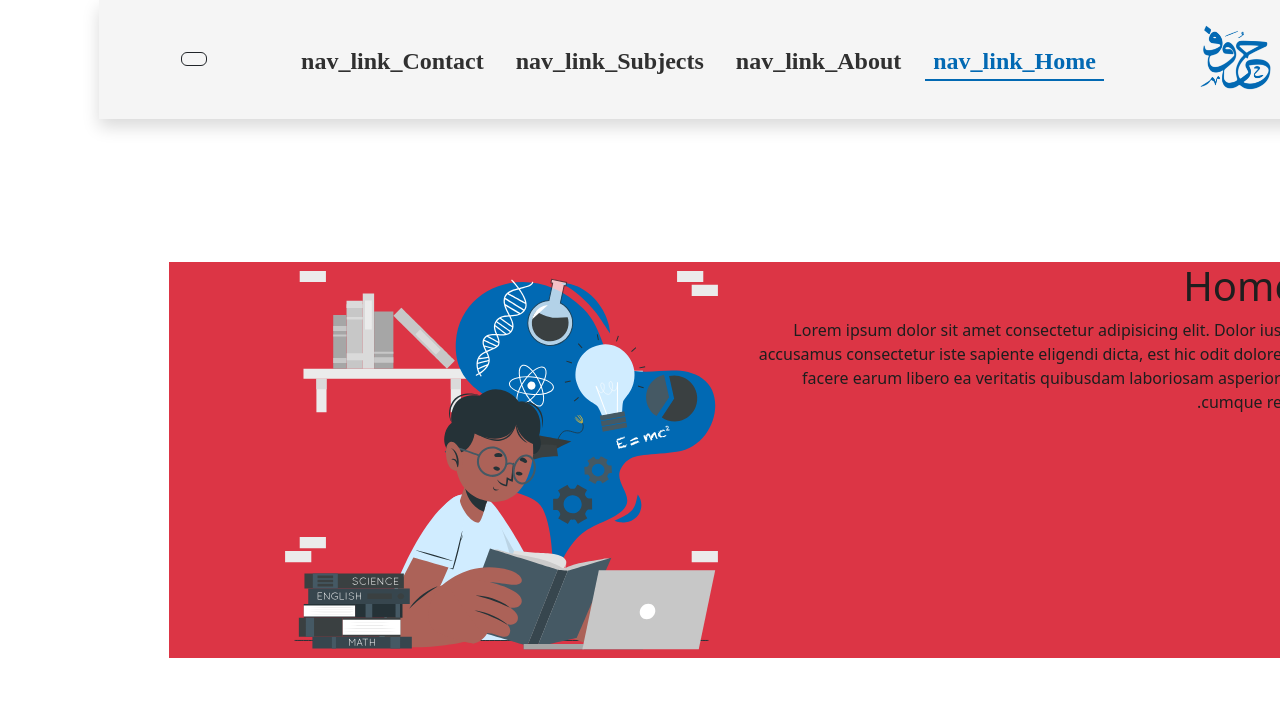
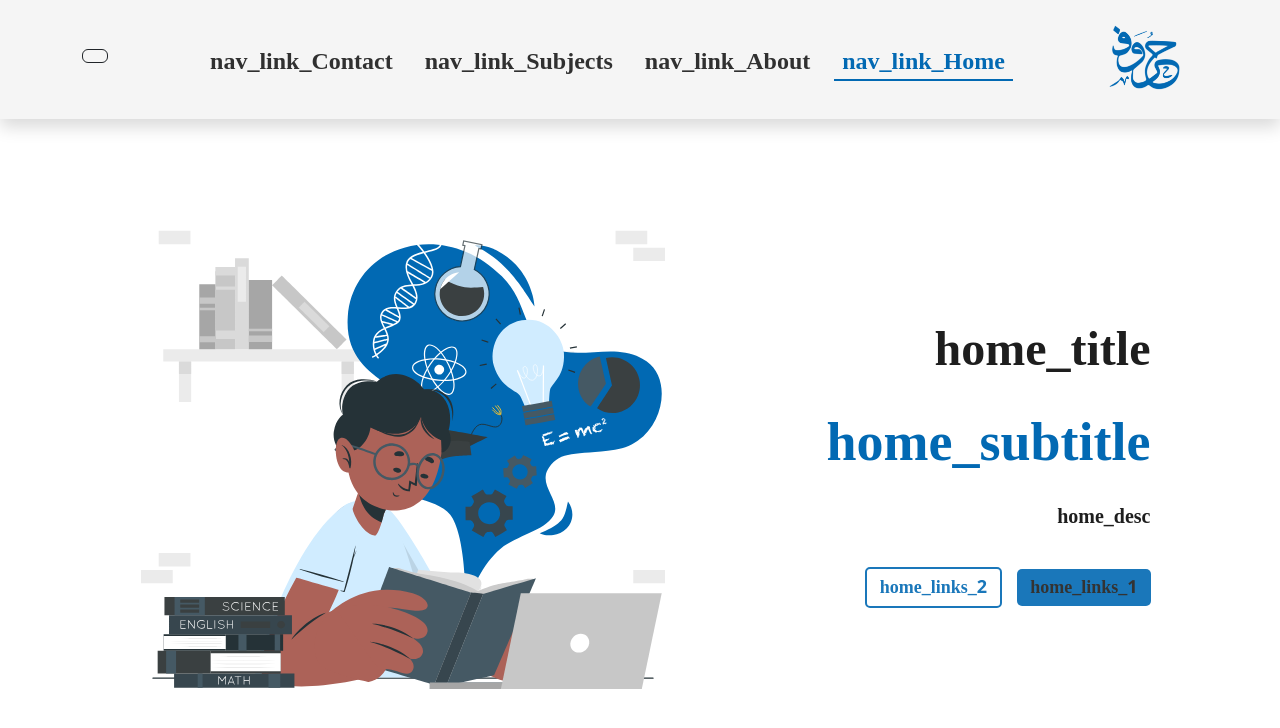
Before and after one commit to AhmedAlaaElsaadani/Horuf-Platform, a React (Vite) app: page / in a window 1280 px wide. Shown: the top 728 px of the page. Built offline with nearby package versions, Linux system fonts and the light colour scheme; no server answers.

Commit message:
+Home Component

```diff
--- a/public/locale/ar/translation.json
+++ b/public/locale/ar/translation.json
@@ -4,5 +4,11 @@
   "nav_link_Subjects": "مواد دراسية",
   "nav_link_Contact": "تواصل معنا",
   "nav_lang": "English",
+  "home_title": "منصة حروف التعليمية",
+  "home_subtitle": "كيان كبير هدفه نجاحك",
+  "home_desc":"منصة تعليمية شاملة، تهدف إلى دعمك في كل خطوة نحو النجاح",
+  "home_links_1":"انضم الآن لمنصتنا",
+  "home_links_2":"تعرف علينا أكثر",
+
   "About us": "عن المنصة"
 }
--- a/public/locale/en/translation.json
+++ b/public/locale/en/translation.json
@@ -4,5 +4,10 @@
   "nav_link_Subjects": "Subjects",
   "nav_link_Contact": "Contact",
   "nav_lang": "عربى",
+  "home_title": "Horuf Academy",
+  "home_subtitle": "A great entity aiming for your success",
+  "home_desc":"A comprehensive educational platform, aiming to support you in every step towards success",
+  "home_links_1":"Join our platform now",
+  "home_links_2":"Learn more about us",
   "About us": "About us"
 }
--- a/src/App.jsx
+++ b/src/App.jsx
@@ -28,7 +28,7 @@ const router = createBrowserRouter([
  * components
  *      -navbar <Ahmed> 80%
  *      -RoutLayout <Ahmed> 80%
- *      -Home
+ *      -Home <Ahmed> 100% ✅
  *      -student account
  *                . Edit student profile
  *                . Change password
--- a/src/Component/Heading1/Heading1.jsx
+++ b/src/Component/Heading1/Heading1.jsx
@@ -5,15 +5,20 @@ import img2 from "../../assets/Images/Heading1/graduition.png";
 import img3 from "../../assets/Images/Heading1/Mastarh.png";
 
 export default function Heading1({ headingText }) {
-  const images=[
-    {id:1,src:img1,alt:"Books"},
-    {id:3,src:img3,alt:"Masterh"},
-    {id:2,src:img2,alt:"Graduation"},
-  ]
+  const images = [
+    { id: 1, src: img1, alt: "Books" },
+    { id: 3, src: img3, alt: "Masterh" },
+    { id: 2, src: img2, alt: "Graduation" },
+  ];
   return (
-    <div className={style.Heading1+" d-flex justify-content-center align-items-center position-relative"}>
-      {images.map((image)=>(
-        <img key={image.id} src={image.src} alt={image.alt} className={style.image}/>
+    <div
+      className={
+        style.Heading1 +
+        " d-flex justify-content-center align-items-center position-relative"
+      }
+    >
+      {images.map((image) => (
+        <img key={image.id} src={image.src} alt={image.alt} loading="lazy" />
       ))}
       <h2>{headingText}</h2>
     </div>
--- a/src/Component/Home/Home.jsx
+++ b/src/Component/Home/Home.jsx
@@ -2,22 +2,30 @@ import Lottie from "lottie-react";
 import React from "react";
 import homeAnimation from "../../assets/animations/Home.json";
 import style from "./Home.module.css";
+import { HashLink } from "react-router-hash-link";
+import { useTranslation } from "react-i18next";
 export default function Home() {
+  const { t } = useTranslation();
+
   return (
     <section id="Home" className={style.Home}>
-      <div className="container  ">
-        <div className="row bg-danger">
-          <div className="col-6">
-            <h1>Home</h1>
-            <p>
-              Lorem ipsum dolor sit amet consectetur adipisicing elit. Dolor
-              iusto accusamus consectetur iste sapiente eligendi dicta, est hic
-              odit dolorem facere earum libero ea veritatis quibusdam laboriosam
-              asperiores cumque rem.
-            </p>
+      <div className={"container  " + style["home-content"]}>
+        <div className="row justify-content-center g-4 ">
+          <div className={"col-lg-5   " + style["text"]}>
+            <h1>{t("home_title")}</h1>
+            <p>{t("home_subtitle")}</p>
+            <p>{t("home_desc")}</p>
+            <div className={style["links"]}>
+              <HashLink to={"/accounts/login"}> {t("home_links_1")}</HashLink>
+              <HashLink to="/About"> {t("home_links_2")}</HashLink>
+            </div>
           </div>
-          <div className="col-5 offset-1">
-            <Lottie animationData={homeAnimation} />
+          <div className="col-lg-6  ">
+            <Lottie
+              animationData={homeAnimation}
+              className="w-100 "
+              style={{ width: "25px" }}
+            />
           </div>
         </div>
       </div>
--- a/src/Component/Home/Home.module.css
+++ b/src/Component/Home/Home.module.css
@@ -5,5 +5,99 @@
   justify-content: center;
   margin-top: 120px;
   min-height: calc(100vh - 120px);
+  width: 100%;
+  overflow: hidden;
+}
+.Home .home-content h1 {
+  color: var(--home-main-color);
+  font-size: 3rem;
+  font-style: normal;
+  font-weight: 700;
+  line-height: 5.3125rem; /* 177.083% */
+}
+.Home .home-content .text {
+  display: flex;
+  flex-direction: column;
+  justify-content: center;
+  margin-top: 20px;
+}
+.Home .home-content .text p:nth-child(2) {
+  color: #0269b3;
+  font-size: 3.375rem;
+  font-style: normal;
+  font-weight: 700;
+  line-height: 5.3125rem;
+}
+.Home .home-content .text p:nth-child(3) {
+  color: var(--home-main-color);
+  font-size: 1.25rem;
+  font-weight: 700;
+}
+.links {
+  display: flex;
+  justify-content: start;
+  align-items: center;
+  gap: 0.9375rem;
+  margin-top: 20px;
+}
+.links a {
+  color: #0269b3;
+  text-align: center;
+  font-family: "Noto Kufi Arabic";
+  font-size: 1.125rem;
+  font-weight: 700;
+  padding: 0.3125rem 0.8125rem;
+  opacity: 0.9;
+  transition-property: color, background-color, scale, opacity;
+  transition-duration: 0.5s;
+  transition-timing-function: ease-in-out;
+  transition-delay: 0s;
+}
+.links a:nth-child(1) {
+  background-color: #0269b3;
+  color: var(--home-main-color);
+  border-radius: 0.3125rem;
+  -webkit-border-radius: 0.3125rem;
+  -moz-border-radius: 0.3125rem;
+  -ms-border-radius: 0.3125rem;
+  -o-border-radius: 0.3125rem;
+}
+.links a:nth-child(2) {
+  border-radius: 0.3125rem;
+  border: 2px solid #0269b3;
+  -webkit-border-radius: 0.3125rem;
+  -moz-border-radius: 0.3125rem;
+  -ms-border-radius: 0.3125rem;
+  -o-border-radius: 0.3125rem;
+}
+.links a:hover {
+  color: #0269b3;
+  background-color: var(--home-main-color);
+  opacity: 1;
+}
 
+.links a:active {
+  scale: 0.9;
 }
+
+/* Media queries for responsiveness */
+@media (max-width: 991px) {
+  .Home .home-content .text {
+    text-align: center;
+  }
+  html {
+    font-size: 14px;
+  }
+  .links {
+    justify-content: center;
+  }
+}
+
+@media (max-width: 480px) {
+  html {
+    font-size: 12px;
+  }
+  .links {
+    flex-direction: column;
+  }
+}
--- a/src/Component/Navbar/Navbar.jsx
+++ b/src/Component/Navbar/Navbar.jsx
@@ -110,11 +110,14 @@ const Navbar = () => {
     <>
       <nav
         id="navBarMain"
-        className={"navbar lead navbar-expand-lg  fixed-top pt-1 shadow "+style["navbar"]}
+        className={
+          "navbar lead navbar-expand-lg  fixed-top pt-1 shadow " +
+          style["navbar"]
+        }
         data-bs-theme={isDarkMode ? "dark" : "light"}
       >
         <div className="container d-flex justify-content-between ">
-          <HashLink className="navbar-brand  py-3 px-2 rounded-3" to="/">
+          <HashLink className="navbar-brand  py-3 rounded-3" to="/">
             <img src={logo} style={{ width: "75px" }} alt="logo website " />
           </HashLink>
           <button
--- a/src/Component/Navbar/Navbar.module.css
+++ b/src/Component/Navbar/Navbar.module.css
@@ -13,6 +13,8 @@
   font-family: "Noto Kufi Arabic";
   font-size: 1.5rem;
   font-weight: 700;
+  width: fit-content;
+  margin: auto;
   opacity: 1 !important;
   padding-bottom: 0;
 }
--- a/src/index.css
+++ b/src/index.css
@@ -26,6 +26,8 @@ html {
   /* Navbar coloring  */
   --nav-link-color: #303030;
   --nav-bg-color: #f5f5f5;
+  /* Home coloring  */
+  --home-main-color: #1e1e1e;
 }
 .dark {
   /* Global coloring  */
@@ -35,6 +37,8 @@ html {
   /* Navbar coloring  */
   --nav-link-color: #f5f5f5;
   --nav-bg-color: #1e1e1e;
+  /* Home coloring  */
+  --home-main-color: #f5f5f5;
 }
 
 /*
@@ -42,9 +46,10 @@ html {
 */
 body {
   color: var(--second-color);
-  background-color: var(--bg-color) ;
+  background-color: var(--bg-color);
   margin: 0;
   width: 100%;
+  font-family: "Noto Kufi Arabic";
 }
 a {
   text-decoration: none;
```
